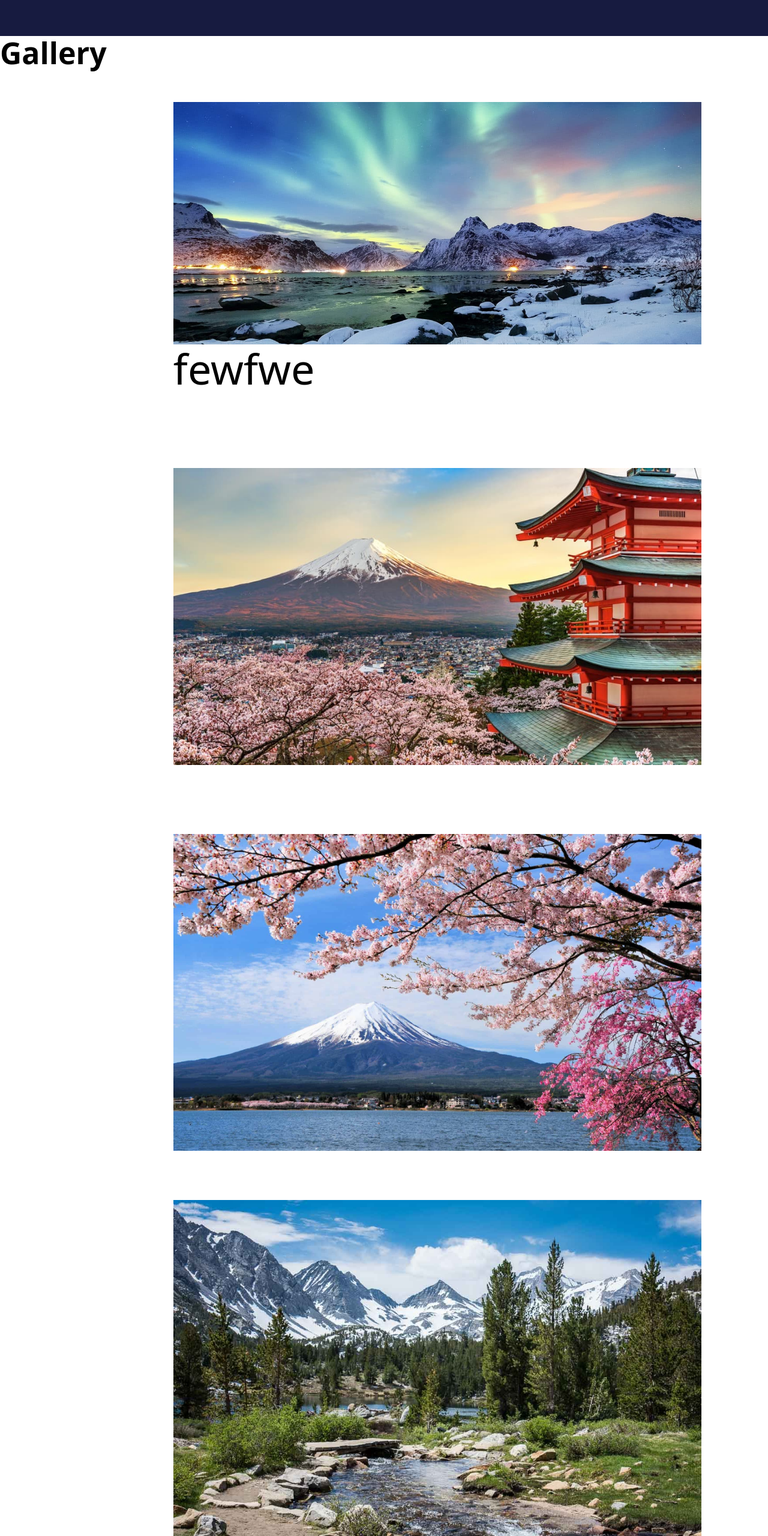
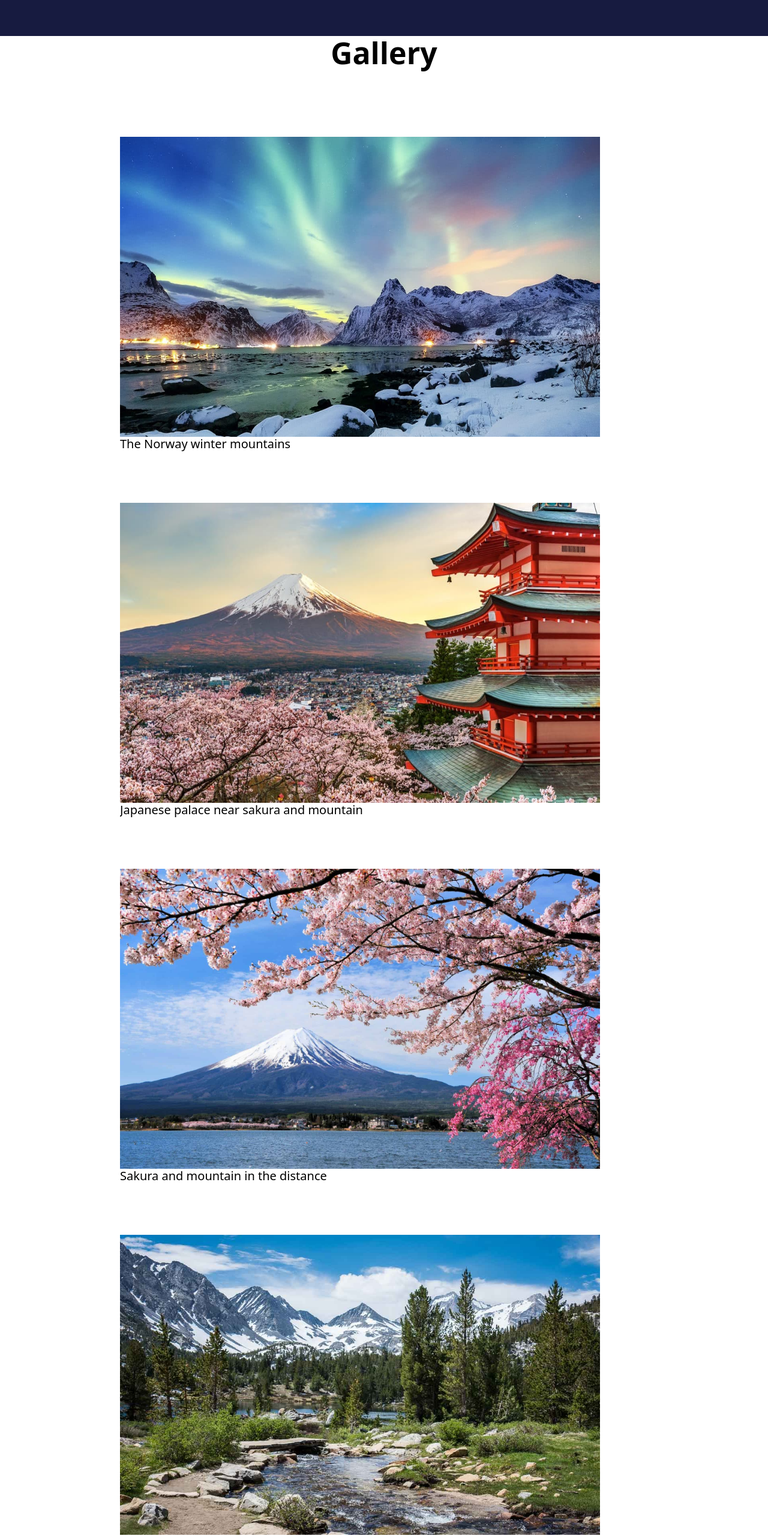
Before and after one commit to skrepk4/Rose-wind, a plain HTML site: page index.html in a window 1280 px wide. Shown: the part 985-3545 px from the top of the page at 60% size. Drawn offline with nearby package versions, Linux system fonts and the light colour scheme.

Commit message:
second commit

```diff
--- a/index.html
+++ b/index.html
@@ -27,22 +27,33 @@
             <div class="container1-text2">Have more places? Contact us!</div>
             <button class="button2">Message us!</button>
         </div>
+            <h1 class="zagolovok1">Gallery</h1>
         <div class="gallery">
-        <h1 class="zagolovok">Gallery</h1>
+
         <div class="gallery-cards">
             <div class="card-image"><img class="image" src="./images/norway-mountains.jpg" alt="norway mountains">
-                <p class="oo2">fewfwe</p>
+                <p class="card-image-text">The Norway winter mountains</p>
             </div>
 
-            <div class="card-image"><img class="image" src="./images/Japan-mount-fuji-sakura-temple.jpg" alt="Japanese palace near sakura"></div>
+            <div class="card-image"><img class="image" src="./images/Japan-mount-fuji-sakura-temple.jpg" alt="Japanese palace near sakura">
+                <p class="card-image-text">Japanese palace near sakura and mountain</p>
+            </div>
 
-            <div class="card-image"><img class="image" src="./images/japan-mount.jpg" alt="Japanese sakura and mountain"></div>
+            <div class="card-image"><img class="image" src="./images/japan-mount.jpg" alt="Japanese sakura and mountain">
+                <p class="card-image-text">Sakura and mountain in the distance</p>
+            </div>
 
-            <div class="card-image"><img class="image" src="./images/Sierra-Nevada-Mountain-Range-USA.jpg" alt="USA taiga with river"></div>
+            <div class="card-image"><img class="image" src="./images/Sierra-Nevada-Mountain-Range-USA.jpg" alt="USA taiga with river">
+                <p class="card-image-text">USA taiga with river and mountains</p>
+            </div>
 
-            <div class="card-image"><img class="image" src="./images/usa-mountains.jpg" alt="USA mountains"></div>
+            <div class="card-image"><img class="image" src="./images/usa-mountains.jpg" alt="USA mountains">
+                <p class="card-image-text">USA taiga and lake </p>
+            </div>
 
-            <div class="card-image"><img class="image" src="./images/snow-taiga.jpg" alt="snow taiga"></div>
+            <div class="card-image"><img class="image" src="./images/snow-taiga.jpg" alt="snow taiga">
+                <p class="card-image-text">Snowy taiga and big mountains</p>
+            </div>
 
         </div>
         </div>
--- a/style.css
+++ b/style.css
@@ -194,8 +194,18 @@ ul{
 }
 .image{
     object-fit: fill;
+    width: 800px;
+    height: 500px;
 }
 .card-image{
     display: flex;
     flex-direction: column;
 }
+.card-image-text{
+    font-size: 20px;
+}
+.zagolovok1{
+    display: flex;
+    justify-content: center;
+    font-size: 50px;
+}
```
